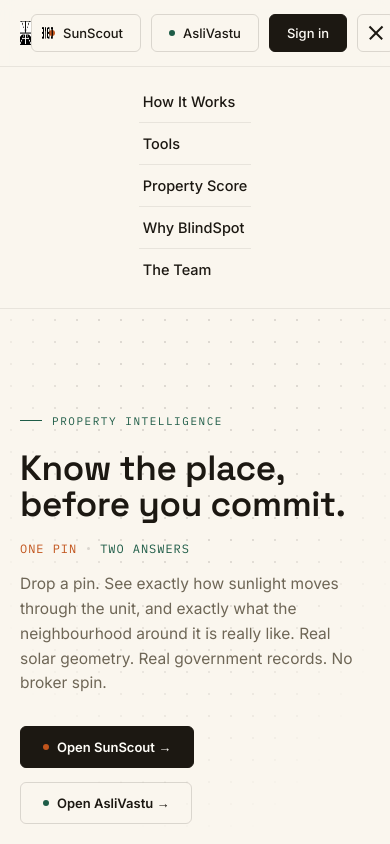
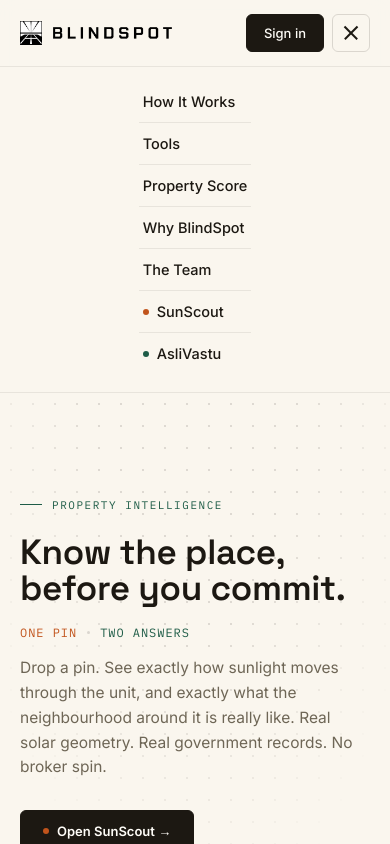
Before and after one commit to BlindSpotCo/BlindSpot, a Next.js app: page / in a window 390 px wide. Both pictures are taken after a click on the button "Open menu". Shown: the top 844 px of the page. Built offline with nearby package versions, Linux system fonts and the light colour scheme; no server answers.

Commit message:
Fix mobile nav congestion and horizontal overflow

```diff
--- a/app/globals.css
+++ b/app/globals.css
@@ -14,12 +14,14 @@
     --radius:6px;
   }
   *{box-sizing:border-box;margin:0;padding:0}
-  html{scroll-behavior:smooth}
+  html{scroll-behavior:smooth; overflow-x:hidden; max-width:100%;}
   body{
     font-family:'Inter',sans-serif;
     background:var(--bg);
     color:var(--text);
     -webkit-font-smoothing:antialiased;
+    overflow-x:hidden;
+    max-width:100%;
   }
   h1,h2,h3,.disp{font-family:'Space Grotesk',sans-serif;letter-spacing:-0.01em; font-weight:600}
   .mono{font-family:'IBM Plex Mono',monospace}
@@ -70,6 +72,13 @@
   .btn-dot.d-sun{background:var(--sun)}
   .btn-dot.d-slate{background:var(--slate)}
   @media (max-width:860px){ .nav-links{display:none} }
+
+  /* SS/AV buttons crowd the top bar once .nav-links collapses -- they move
+     into the mobile dropdown panel instead (see .nav-mobile-panel below). */
+  @media (max-width:860px){
+    .nav-tool-btn{ display:none; }
+    .nav-cta{ gap:8px; }
+  }
 
   /* Mobile nav toggle — hidden on desktop, shown alongside nav-cta below
      the 860px breakpoint where .nav-links disappears. */
--- a/components/SiteHeader.js
+++ b/components/SiteHeader.js
@@ -61,10 +61,10 @@
           <Link href="/#team">The Team</Link>
         </div>
         <div className="nav-cta">
-          <a href="https://sun-scout.com" target="_blank" rel="noopener" className="btn">
+          <a href="https://sun-scout.com" target="_blank" rel="noopener" className="btn nav-tool-btn">
             <span className="btn-dot d-sun"></span>SunScout
           </a>
-          <a href="https://aslivastu.com" target="_blank" rel="noopener" className="btn">
+          <a href="https://aslivastu.com" target="_blank" rel="noopener" className="btn nav-tool-btn">
             <span className="btn-dot d-slate"></span>AsliVastu
           </a>
           {checkedAuth && (
@@ -100,6 +100,12 @@
           <Link href="/property-score" onClick={closeMobile}>Property Score</Link>
           <Link href="/#why" onClick={closeMobile}>Why BlindSpot</Link>
           <Link href="/#team" onClick={closeMobile}>The Team</Link>
+          <a href="https://sun-scout.com" target="_blank" rel="noopener" onClick={closeMobile} style={{ display: 'flex', alignItems: 'center', gap: 8 }}>
+            <span className="btn-dot d-sun"></span>SunScout
+          </a>
+          <a href="https://aslivastu.com" target="_blank" rel="noopener" onClick={closeMobile} style={{ display: 'flex', alignItems: 'center', gap: 8 }}>
+            <span className="btn-dot d-slate"></span>AsliVastu
+          </a>
         </div>
       </div>
     </header>
```
Also changed, not shown: 1 other file (tests, documents, lock files or other folders).
